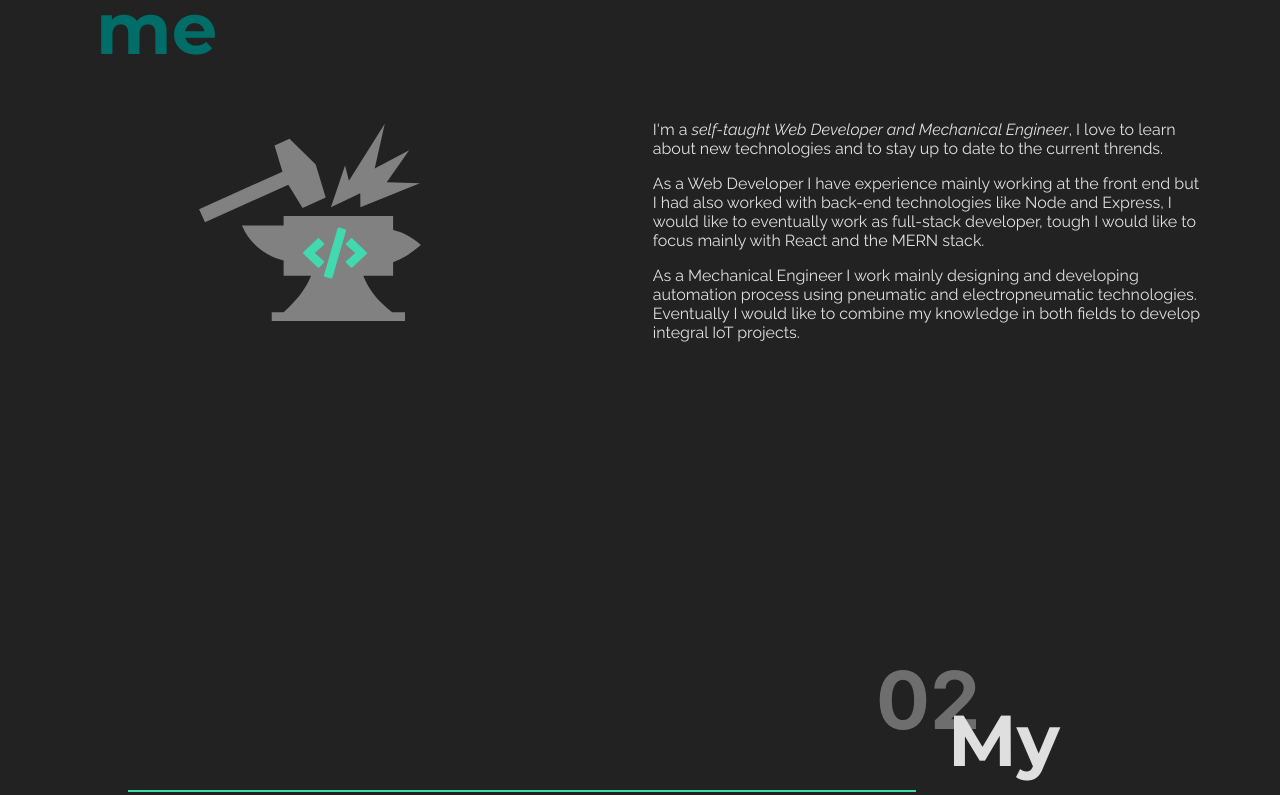
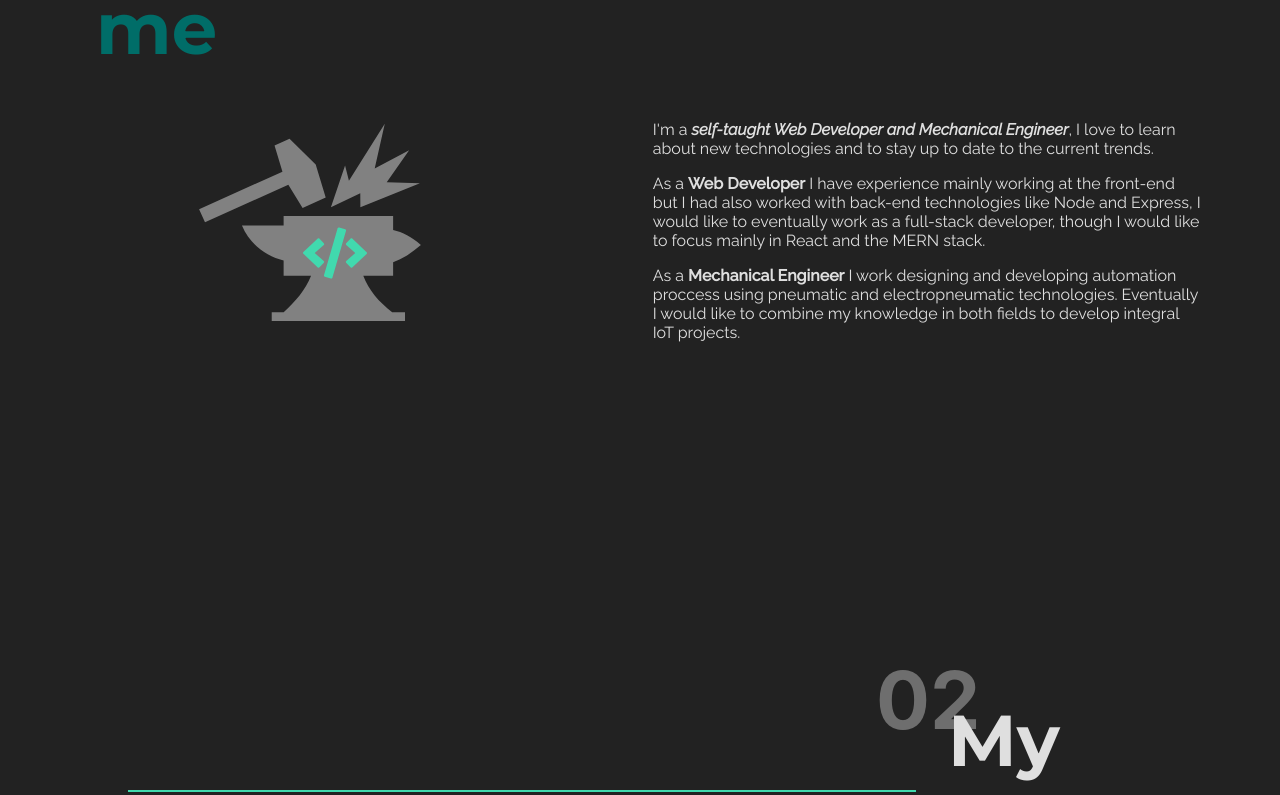
Before and after one commit to CharleyDvs/my-portfolio, a Next.js app: page / in a window 1280 px wide. Shown: the part 1000-1795 px from the top of the page. Built offline with nearby package versions, Linux system fonts and the light colour scheme; no server answers.

Commit message:
Finished to add images for the project section

```diff
--- a/components/About/index.jsx
+++ b/components/About/index.jsx
@@ -12,19 +12,23 @@ const About = () => {
         </div>
         <div className="txt-container">
           <p>
-            I'm a <em>self-taught Web Developer and Mechanical Engineer</em>, I
-            love to learn about new technologies and to stay up to date to the
-            current thrends.
+            I'm a{' '}
+            <em>
+              <b>self-taught Web Developer and Mechanical Engineer</b>
+            </em>
+            , I love to learn about new technologies and to stay up to date to
+            the current trends.
           </p>
           <p>
-            As a Web Developer I have experience mainly working at the front end
-            but I had also worked with back-end technologies like Node and
-            Express, I would like to eventually work as full-stack developer,
-            tough I would like to focus mainly with React and the MERN stack.
+            As a <b>Web Developer</b> I have experience mainly working at the
+            front-end but I had also worked with back-end technologies like Node
+            and Express, I would like to eventually work as a full-stack
+            developer, though I would like to focus mainly in React and the MERN
+            stack.
           </p>
           <p>
-            As a Mechanical Engineer I work mainly designing and developing
-            automation process using pneumatic and electropneumatic
+            As a <b>Mechanical Engineer</b> I work designing and developing
+            automation proccess using pneumatic and electropneumatic
             technologies. Eventually I would like to combine my knowledge in
             both fields to develop integral IoT projects.
           </p>
--- a/components/QuoteBanner/index.jsx
+++ b/components/QuoteBanner/index.jsx
@@ -15,7 +15,7 @@ const QuoteBanner = ({ scroll }) => {
       <div className="txt-container">
         <EnterWhenVisible>
           <p>
-            I'm always striving to get better at web technologies specially with
+            I'm always striving to get better at web develoment specially with
             front-end technologies, always trying to learn the most recent
             trends to eventually achieve mastery in order{' '}
             <b>to forge epic experiences</b>
--- a/pages/api/projectsData.js
+++ b/pages/api/projectsData.js
@@ -89,12 +89,12 @@ export default (req, res) => {
       {
         title: 'Motor alternate start',
         imageLogo: {
-          src: '/images/cylinder-smc.png',
+          src: '/images/compressor.png',
           width: '250px',
           height: '165px',
-          alt: 'Cilindro neumático',
+          alt: 'Compressor',
         },
-        cardBg: 'cylinder-bg.jpg',
+        cardBg: 'alternate-bg.jpg',
         text:
           'This design was developed to be used with a set of three compressors in order to share the workload. Once a pressure switch gives the signal each motor starts in an alternating manner.',
         siteUrl:
@@ -111,7 +111,7 @@ export default (req, res) => {
         },
         cardBg: 'cutter-bg.jpg',
         text:
-          'An automated procces made using electropneumatic technologies. A system developed to cut cables using a gripper, a rodless actuator and a cylinder with a blade mounted.',
+          'An automated proccess made using electropneumatic technologies. A system developed to cut cables using a gripper, a rodless actuator and a cylinder with a blade mounted.',
         siteUrl:
           'https://www.dropbox.com/s/4zelid4fjdqbbsv/pneumatic-cable-cutter.pdf?dl=0',
         repositoryUrl: '/#',
```
Also changed, not shown: public/images/alternate-bg.jpg (added), public/images/compressor.png (added).
